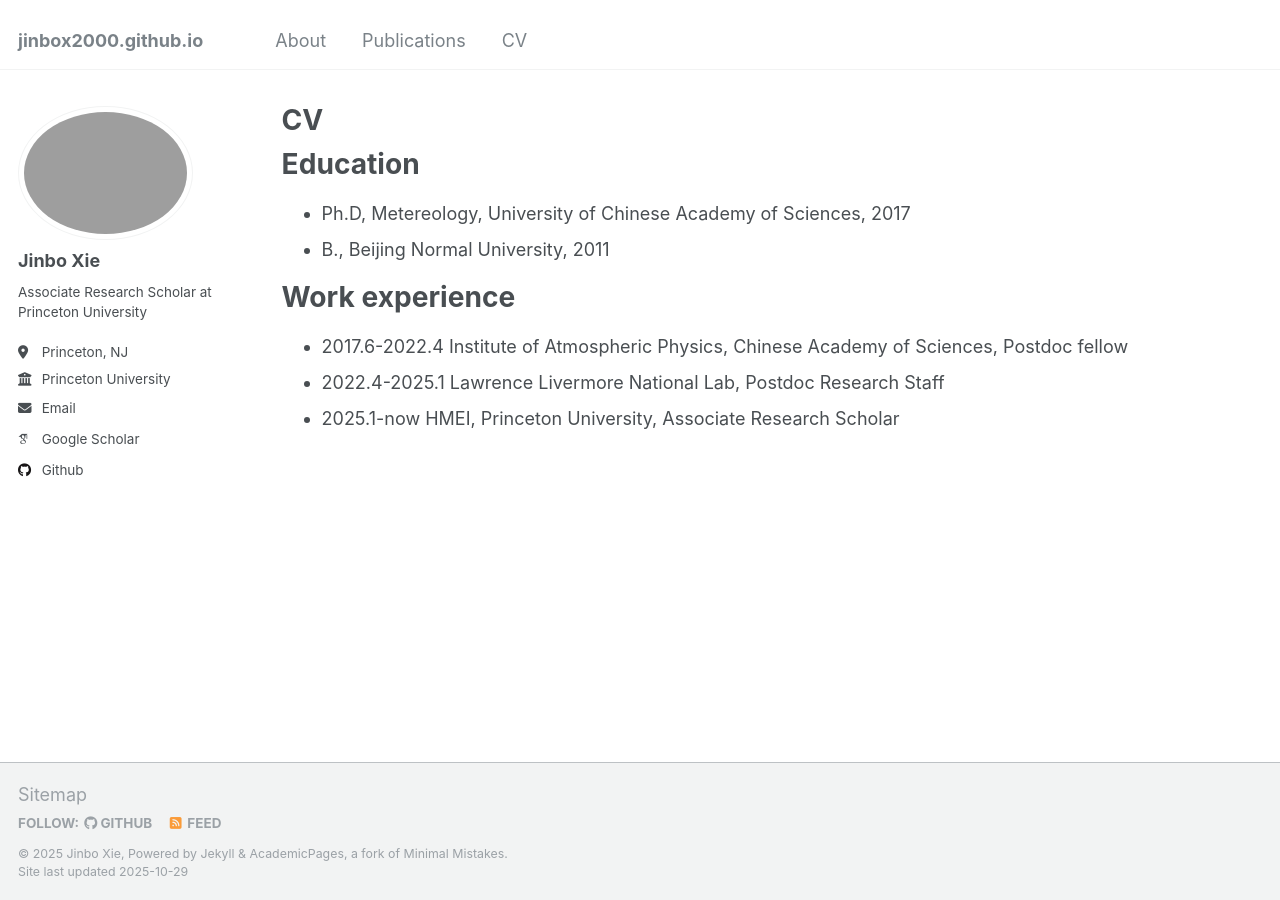
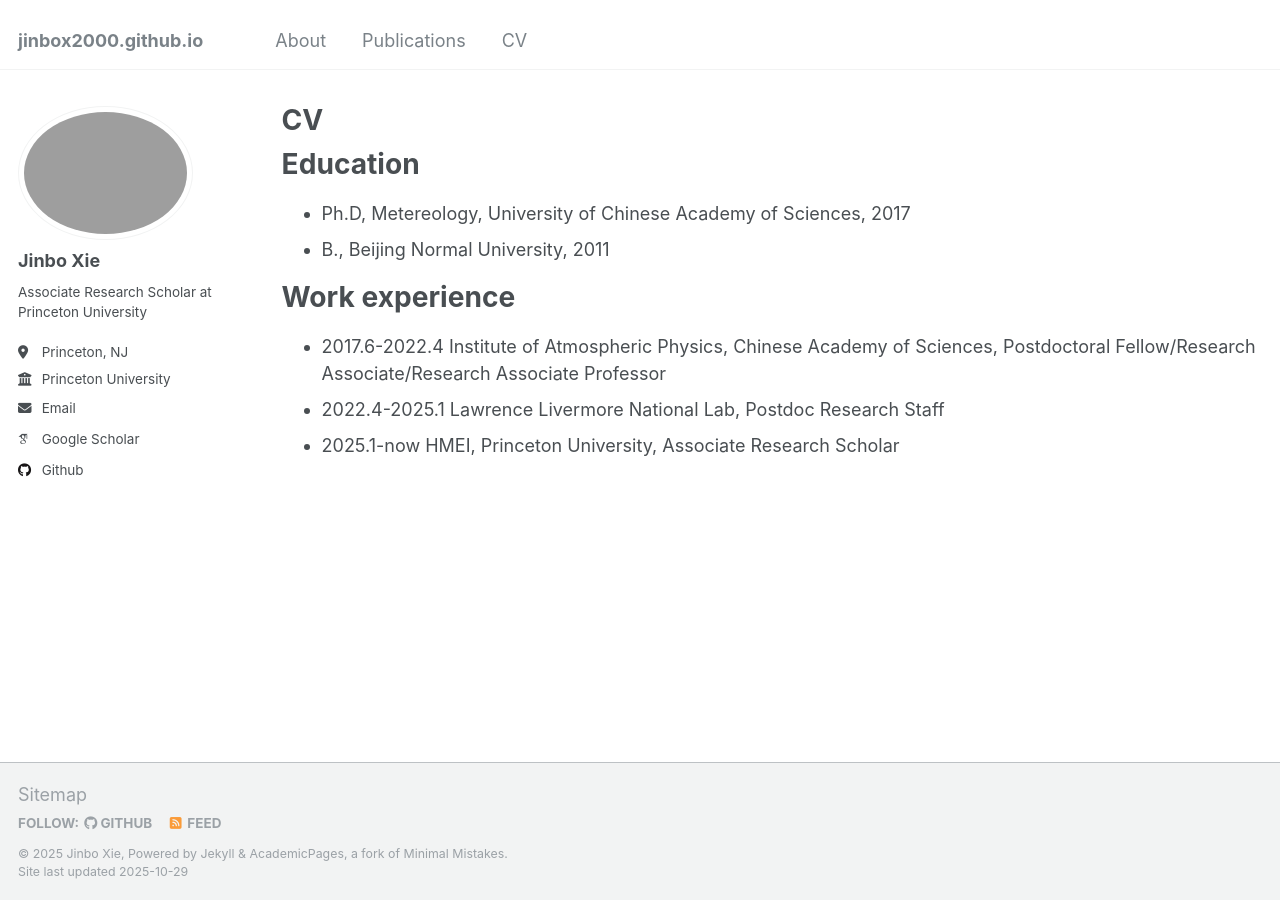
Before and after one commit to jinbox2000/jinbox2000.github.io, a Jekyll site: the page built from _pages/cv.md, in a window 1280 px wide. Built offline with Jekyll 4.4.1, drawn with Linux system fonts in a browser that asks for light colours; some web fonts are replaced.

Commit message:
Update cv.md

```diff
--- a/_pages/cv.md
+++ b/_pages/cv.md
@@ -16,6 +16,6 @@ Education
 
 Work experience
 ======
-* 2017.6-2022.4 Institute of Atmospheric Physics, Chinese Academy of Sciences, Postdoc fellow
+* 2017.6-2022.4 Institute of Atmospheric Physics, Chinese Academy of Sciences, Postdoctoral Fellow/Research Associate/Research Associate Professor
 * 2022.4-2025.1 Lawrence Livermore National Lab, Postdoc Research Staff
 * 2025.1-now        HMEI, Princeton University, Associate Research Scholar
```
